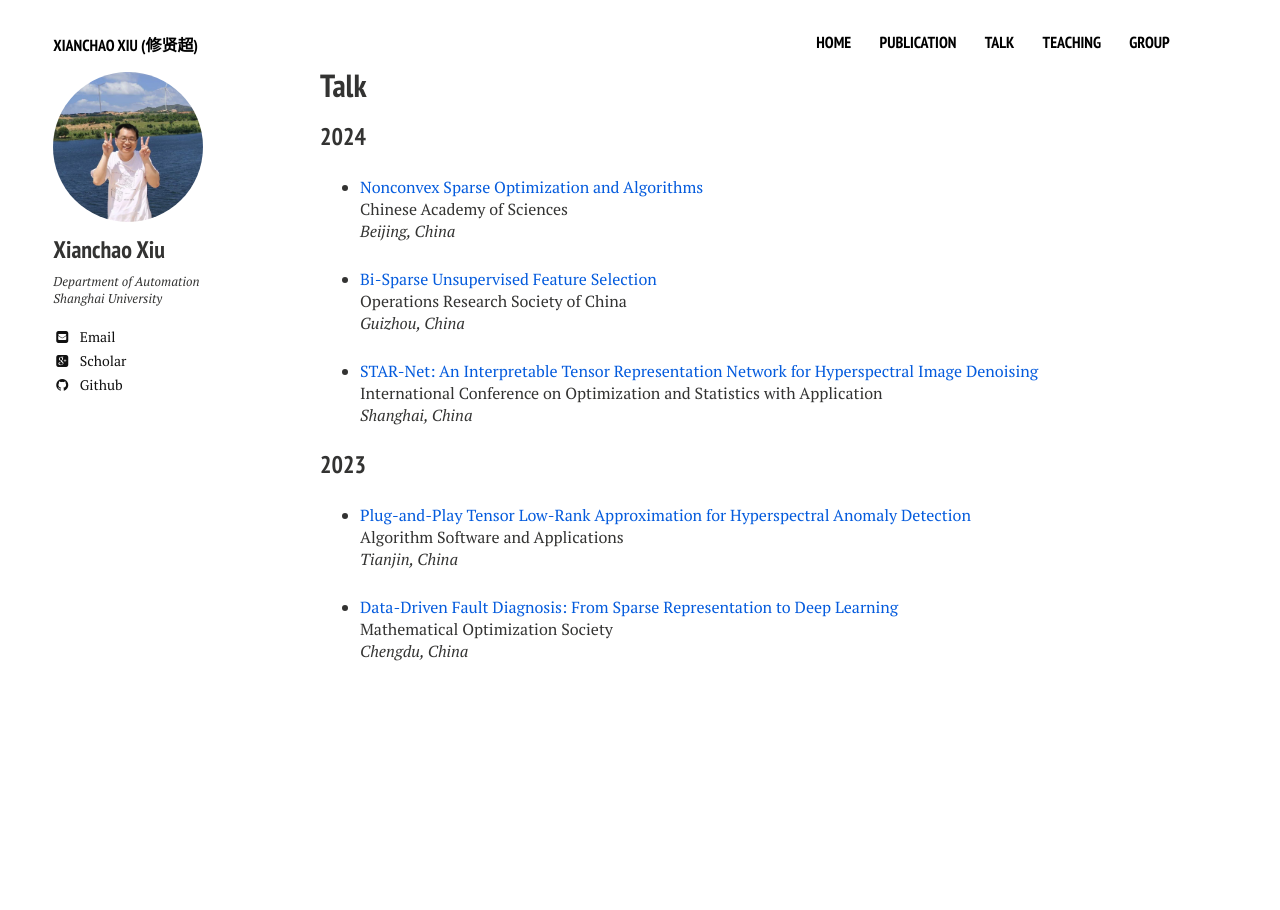
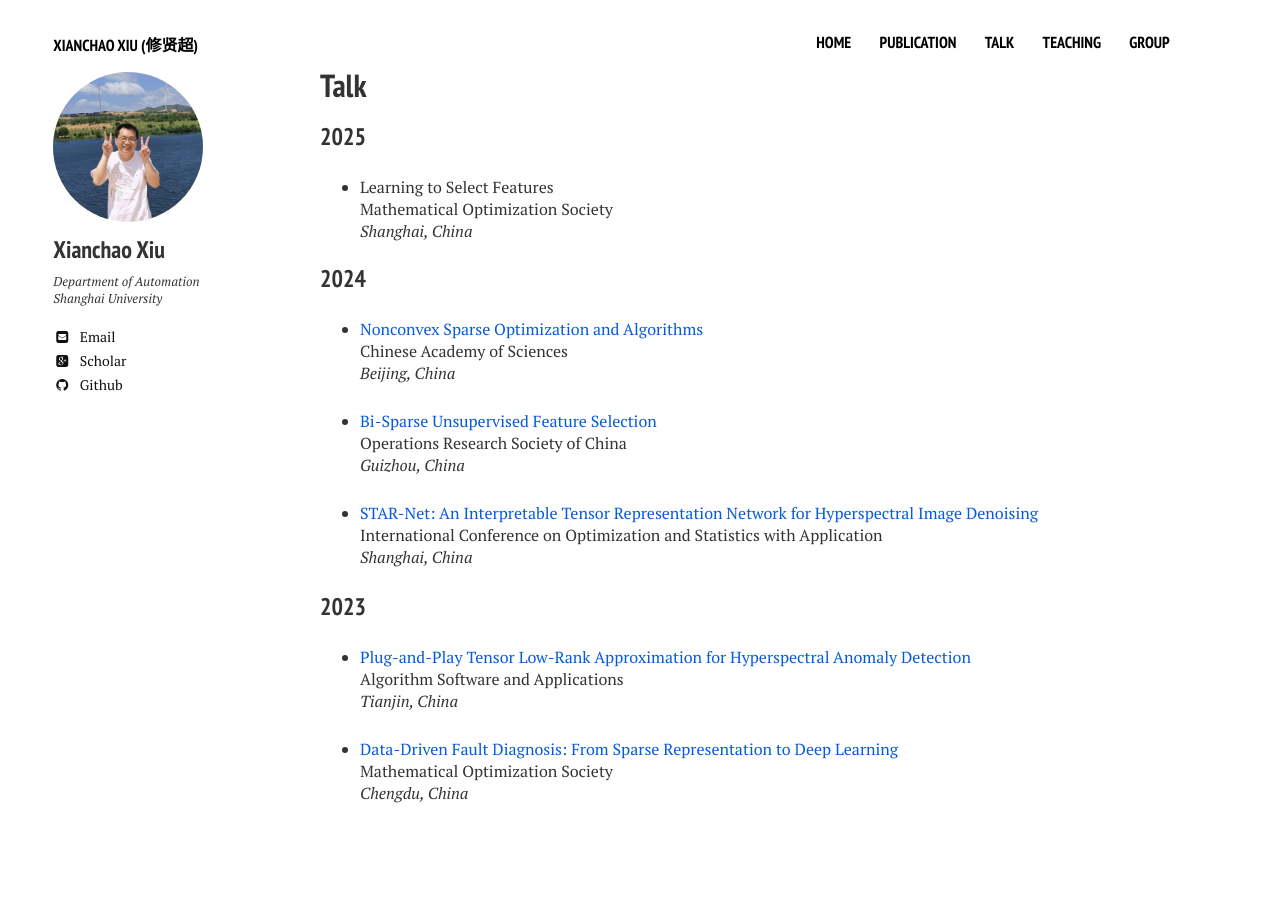
Before and after one commit to xianchaoxiu/xianchaoxiu.github.io, a Jekyll site: the page built from talk/index.md, in a window 1280 px wide. Built offline with Jekyll 4.4.1, drawn with Linux system fonts in a browser that asks for light colours; nearby versions of some CDN libraries.

Commit message:
Update index.md

```diff
--- a/talk/index.md
+++ b/talk/index.md
@@ -8,6 +8,12 @@ comments: false
 share: false
 ---
 
+
+### 2025
+
+* Learning to Select Features <br>
+Mathematical Optimization Society <br>
+<i>Shanghai, China</i><br>
 
 
 ### 2024
```
